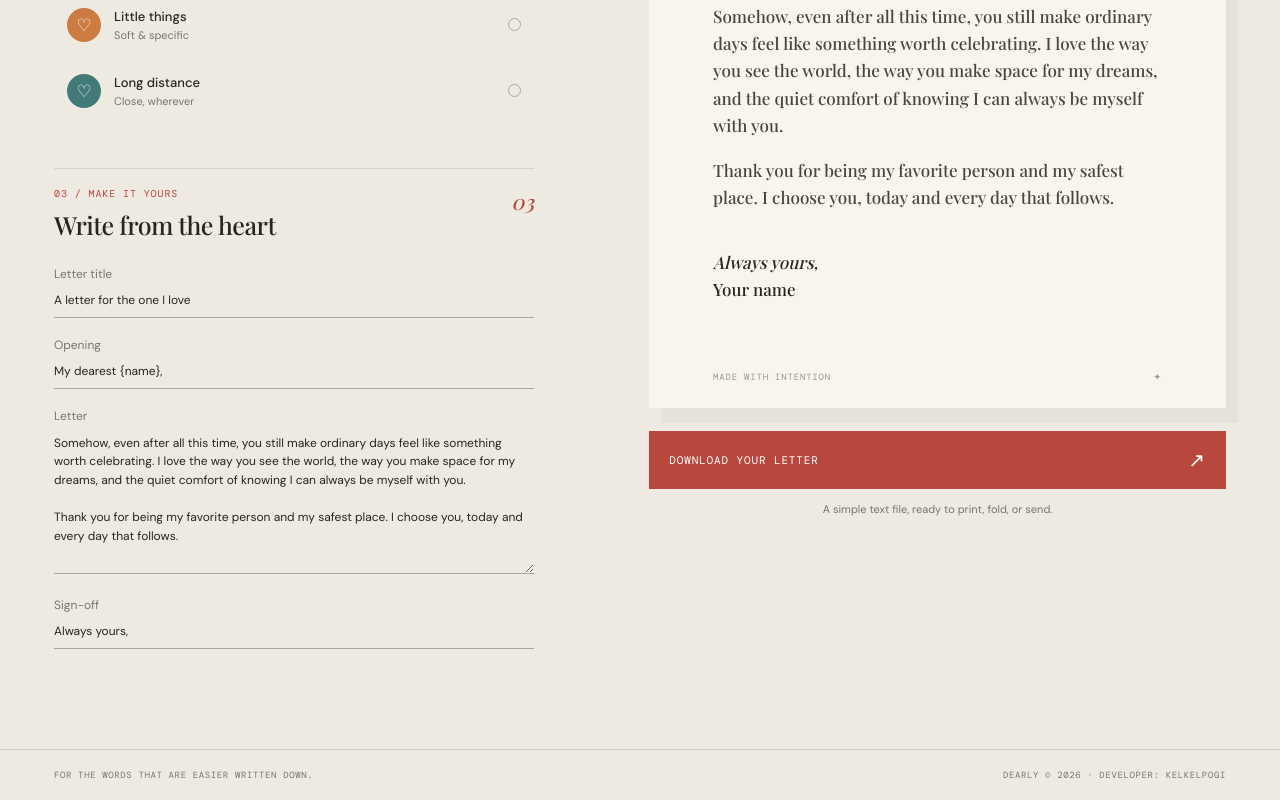
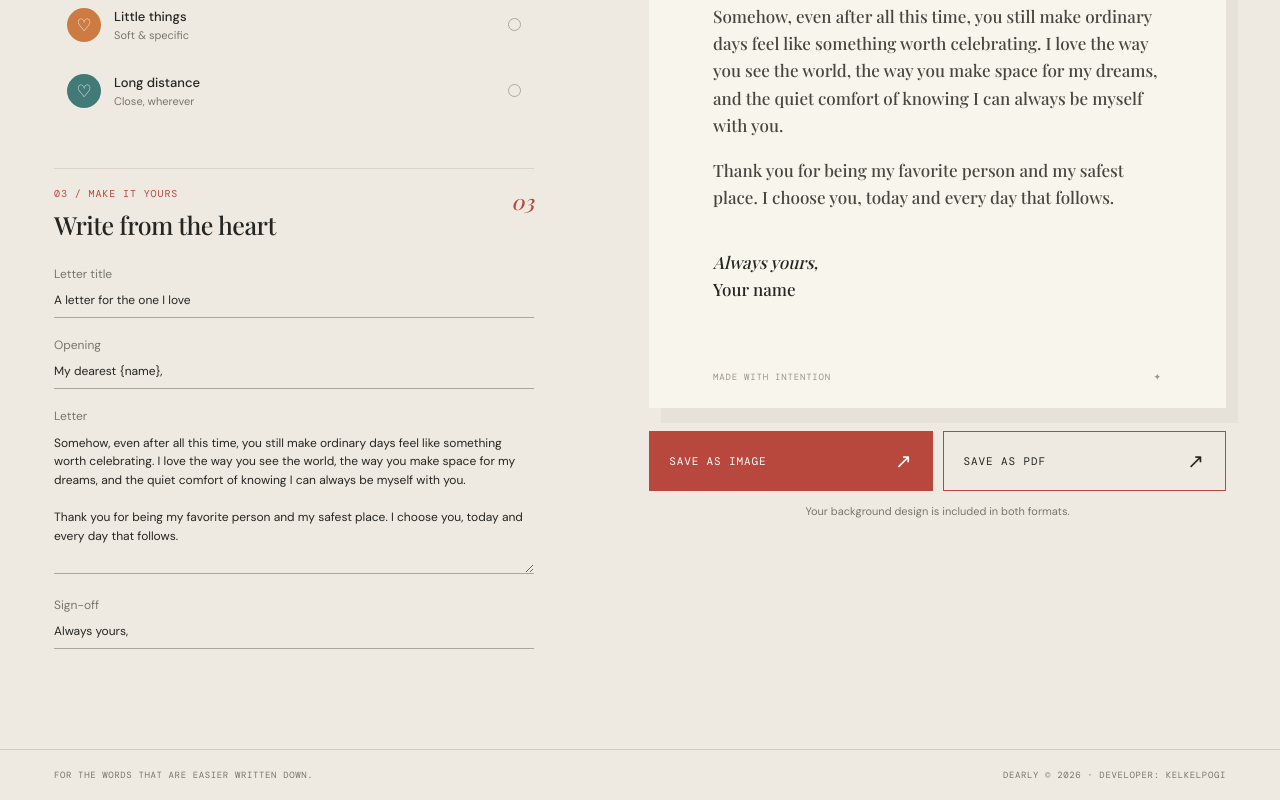
Before and after one commit to Kuromi-07/dearly-love-letter, a Next.js app: page / in a window 1280 px wide. Shown: the part 835-1635 px from the top of the page. Built offline with nearby package versions, Linux system fonts and the light colour scheme; a web font is replaced by a local one.

Commit message:
Deploy Dearly love letter studio

```diff
--- a/app/globals.css
+++ b/app/globals.css
@@ -59,8 +59,11 @@ textarea { resize: vertical; line-height: 1.55; min-height: 125px; }
 .paragraph-break { display: block; height: 18px; }
 .signoff { margin-top: 38px; font-style: italic; }
 .signoff strong { font-style: normal; font-weight: 500; }
-.download-button { width: 100%; margin-top: 24px; padding: 17px 20px; display: flex; justify-content: space-between; align-items: center; border: 0; color: #fff; background: var(--coral); font-family: 'DM Mono', monospace; text-transform: uppercase; letter-spacing: .08em; font-size: 11px; transition: background .2s, transform .2s; }
+.download-actions { display: grid; grid-template-columns: 1fr 1fr; gap: 10px; margin-top: 24px; }
+.download-button { width: 100%; padding: 17px 20px; display: flex; justify-content: space-between; align-items: center; border: 0; color: #fff; background: var(--coral); font-family: 'DM Mono', monospace; text-transform: uppercase; letter-spacing: .08em; font-size: 11px; transition: background .2s, transform .2s; }
 .download-button:hover { background: #943b34; transform: translateY(-2px); }
+.download-button.secondary { color: var(--ink); background: transparent; border: 1px solid var(--coral); }
+.download-button.secondary:hover { color: #fff; background: var(--coral); }
 .arrow { font-size: 20px; font-family: sans-serif; font-weight: 300; }
 .download-note { color: var(--muted); text-align: center; font-size: 11px; margin: 13px 0; }
 footer { border-top: 1px solid rgba(37,37,34,.15); max-width: 1320px; padding: 19px 54px; margin: auto; color: var(--muted); display: flex; justify-content: space-between; font-family: 'DM Mono', monospace; font-size: 9px; text-transform: uppercase; letter-spacing: .07em; }
--- a/app/page.js
+++ b/app/page.js
@@ -1,6 +1,8 @@
 "use client";
 
 import { useEffect, useState } from "react";
+import { toPng } from "html-to-image";
+import { jsPDF } from "jspdf";
 
 const templates = [
   {
@@ -46,8 +48,9 @@ const savedLetterKey = "dearly-letter";
 export default function Home() {
   const [letter, setLetter] = useState(initialLetter);
   const [activeTemplate, setActiveTemplate] = useState("classic");
-  const [isDownloaded, setIsDownloaded] = useState(false);
+  const [downloadStatus, setDownloadStatus] = useState("");
   const [hasLoadedSavedLetter, setHasLoadedSavedLetter] = useState(false);
+  const [letterPaper, setLetterPaper] = useState(null);
 
   useEffect(() => {
     try {
@@ -72,7 +75,7 @@ export default function Home() {
 
   const updateLetter = (field, value) => {
     setLetter((current) => ({ ...current, [field]: value }));
-    setIsDownloaded(false);
+    setDownloadStatus("");
   };
 
   const applyTemplate = (template) => {
@@ -83,21 +86,45 @@ export default function Home() {
       greeting: template.greeting,
       body: template.body,
     }));
-    setIsDownloaded(false);
+    setDownloadStatus("");
   };
 
   const greeting = letter.greeting.replace("{name}", letter.recipient || "there");
 
-  const downloadLetter = () => {
-    const content = `${letter.title}\n\n${greeting}\n\n${letter.body}\n\n${letter.signoff}\n${letter.sender || ""}`;
-    const blob = new Blob([content], { type: "text/plain;charset=utf-8" });
-    const url = URL.createObjectURL(blob);
-    const link = document.createElement("a");
-    link.href = url;
-    link.download = `a-letter-for-${(letter.recipient || "someone-special").toLowerCase().replace(/[^a-z0-9]+/g, "-")}.txt`;
-    link.click();
-    URL.revokeObjectURL(url);
-    setIsDownloaded(true);
+  const getFileName = () => `a-letter-for-${(letter.recipient || "someone-special").toLowerCase().replace(/[^a-z0-9]+/g, "-")}`;
+
+  const exportLetter = async (format) => {
+    if (!letterPaper) return;
+
+    try {
+      setDownloadStatus("Preparing your letter...");
+      const dataUrl = await toPng(letterPaper, {
+        backgroundColor: "#f8f5ed",
+        cacheBust: true,
+        pixelRatio: 2,
+      });
+
+      if (format === "pdf") {
+        const image = new Image();
+        image.src = dataUrl;
+        await new Promise((resolve, reject) => {
+          image.onload = resolve;
+          image.onerror = reject;
+        });
+        const pdf = new jsPDF({ unit: "px", format: [image.width, image.height] });
+        pdf.addImage(dataUrl, "PNG", 0, 0, image.width, image.height);
+        pdf.save(`${getFileName()}.pdf`);
+      } else {
+        const link = document.createElement("a");
+        link.href = dataUrl;
+        link.download = `${getFileName()}.png`;
+        link.click();
+      }
+
+      setDownloadStatus(format === "pdf" ? "PDF downloaded" : "Image downloaded");
+    } catch {
+      setDownloadStatus("Download failed. Please try again.");
+    }
   };
 
   return (
@@ -153,7 +180,7 @@ export default function Home() {
 
           <section className="preview-column" aria-label="Letter preview">
             <div className="preview-toolbar"><span><span className="live-dot" /> LIVE PREVIEW</span><span>{letter.body.length} characters</span></div>
-            <article className="letter-paper">
+            <article className="letter-paper" ref={setLetterPaper}>
               <div className="paper-topline"><span>DEARLY / 2026</span><span>♡</span></div>
               <div className="paper-content">
                 <p className="paper-kicker">A NOTE FOR {letter.recipient ? letter.recipient.toUpperCase() : "SOMEONE SPECIAL"}</p>
@@ -164,8 +191,11 @@ export default function Home() {
               </div>
               <div className="paper-footer"><span>made with intention</span><span>✦</span></div>
             </article>
-            <button className="download-button" onClick={downloadLetter}><span>{isDownloaded ? "Letter downloaded" : "Download your letter"}</span><span className="arrow">↗</span></button>
-            <p className="download-note">A simple text file, ready to print, fold, or send.</p>
+            <div className="download-actions">
+              <button className="download-button" onClick={() => exportLetter("png")}><span>Save as image</span><span className="arrow">↗</span></button>
+              <button className="download-button secondary" onClick={() => exportLetter("pdf")}><span>Save as PDF</span><span className="arrow">↗</span></button>
+            </div>
+            <p className="download-note">{downloadStatus || "Your background design is included in both formats."}</p>
           </section>
         </div>
       </section>
--- a/package.json
+++ b/package.json
@@ -9,6 +9,8 @@
     "lint": "next lint"
   },
   "dependencies": {
+    "html-to-image": "^1.11.13",
+    "jspdf": "^4.2.1",
     "next": "latest",
     "react": "latest",
     "react-dom": "latest"
```
Also changed, not shown: 2 other files (tests, documents, lock files or other folders).
